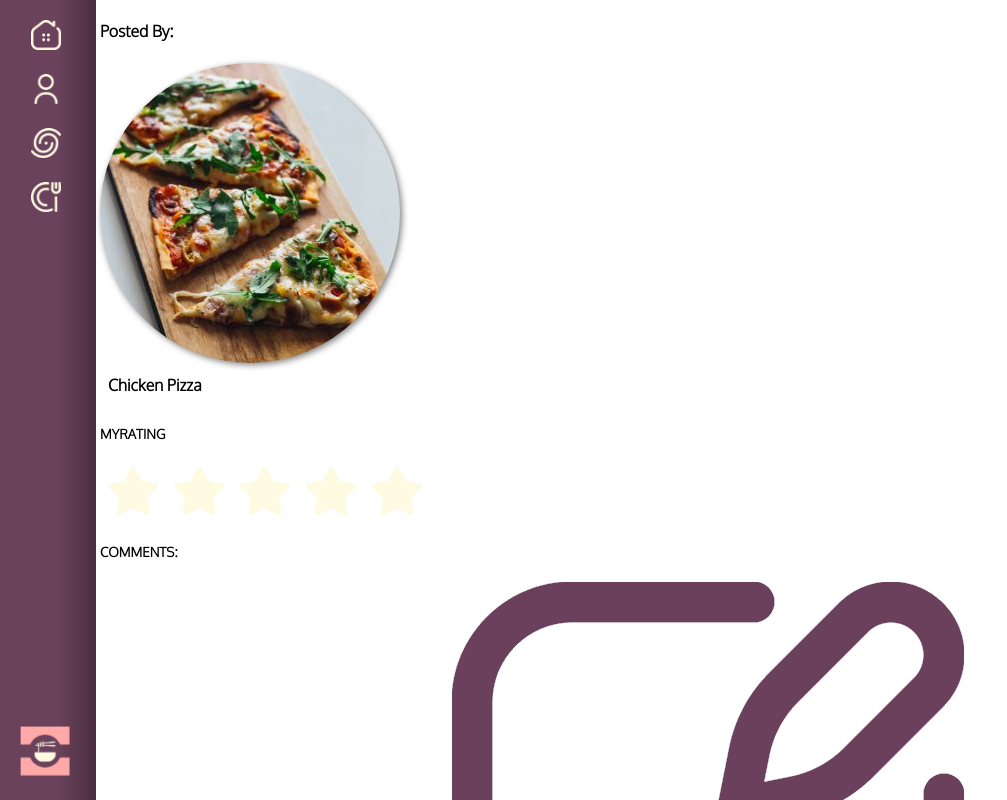
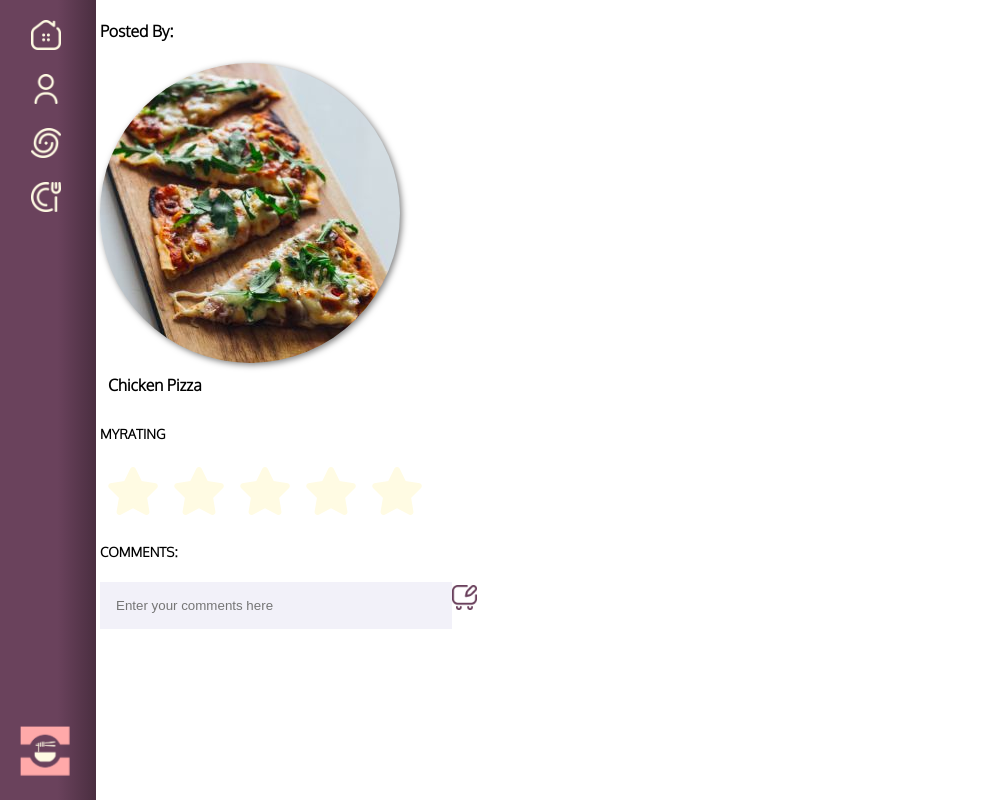
Before and after one commit to supernova4888/munchbox, a React (Create React App) app in the folder frontend/: page /review in a window 1280 px wide. Shown: the top 800 px of the page, without its empty margins (0-1007 px from the left). Built offline with nearby package versions, Linux system fonts and the light colour scheme.

Commit message:
Styles are added for comment update button

```diff
--- a/frontend/src/pages/review/review.jsx
+++ b/frontend/src/pages/review/review.jsx
@@ -1,4 +1,5 @@
 import React, { useEffect, useState } from "react";
+
 
 
 import ReviewApi from"../../api/ReviewApi";
@@ -9,7 +10,7 @@ import ReviewCardLarge from "../../components/ReviewCardLarge";
 import recipeImageGeneral from "../../resources/recipe-03.jpg";
 import CommentBar from "../../components/CommentBar";
 import UpdateButton from "../../resources/images/UpdateButton.png"
-
+import "../../styles/_review.css";
 
 
 export default function ReviewPage(){
@@ -54,7 +55,7 @@ export default function ReviewPage(){
                 </div>
                 <div className="Comments"><h5>COMMENTS:</h5>
                     <CommentBar/>
-                    <img className="Update-image-icon" src={UpdateButton}/>
+                    <img  className="svgIconExit" src={UpdateButton}/>
                 </div>
             </div>
         );
--- a/frontend/src/styles/_review.css
+++ b/frontend/src/styles/_review.css
@@ -12,3 +12,7 @@ button {
 .off {
     color: var(--color-offwhite);
 }
+.svgIconExit{
+    max-width: 25px;
+
+}
```
